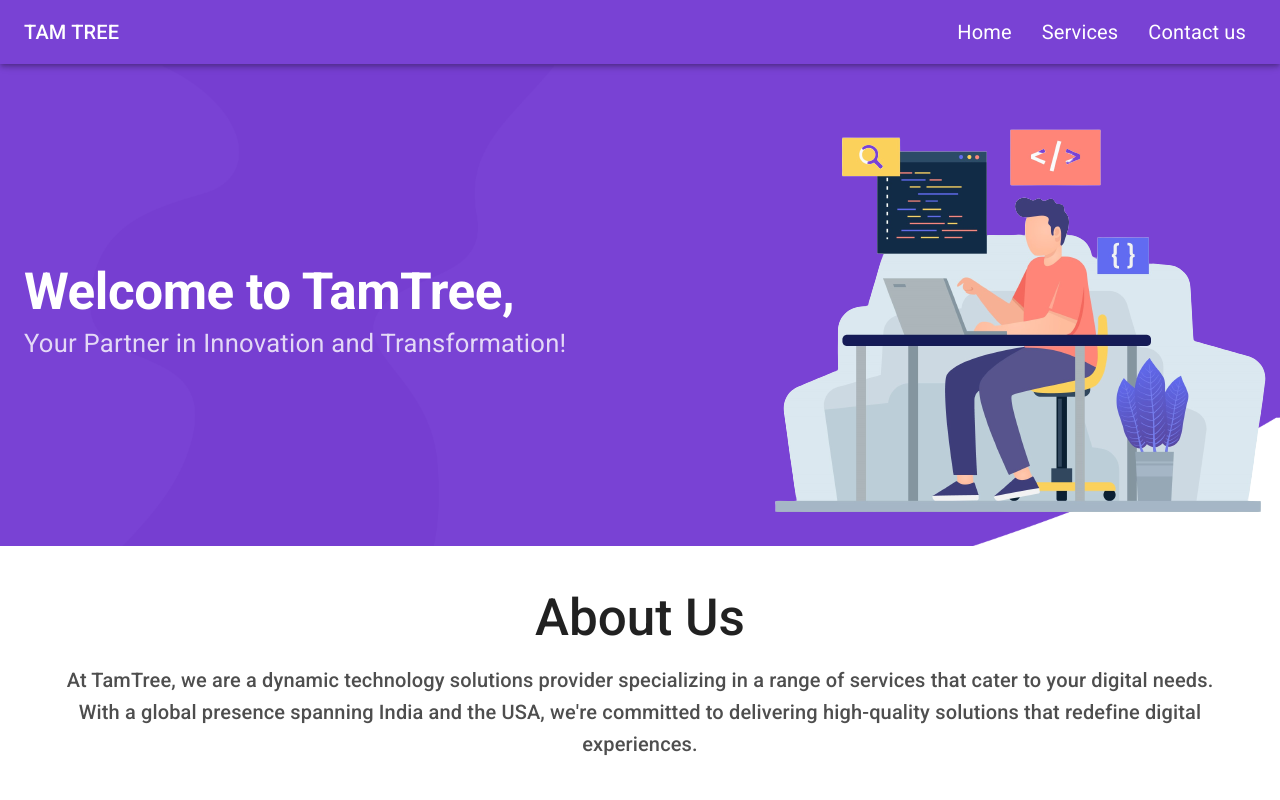
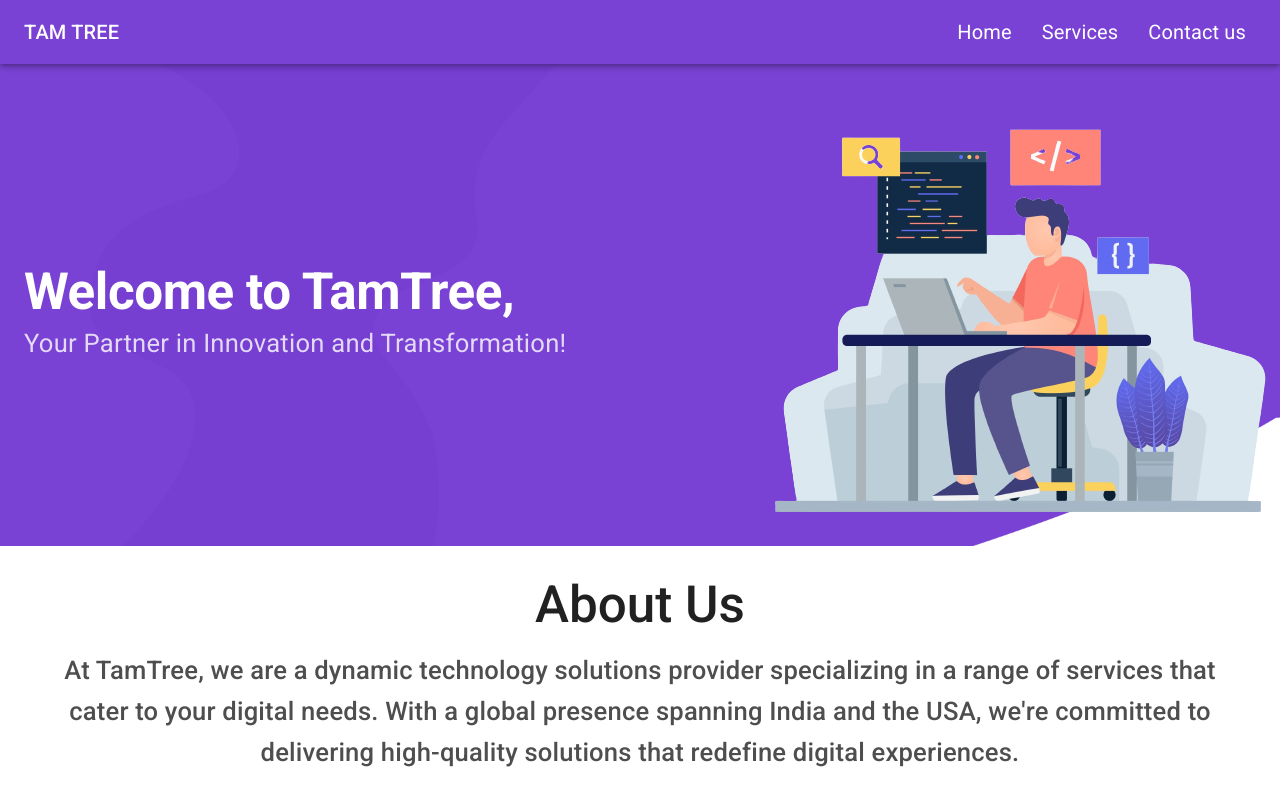
Before and after one commit to praveensumathi/TAM_PORTAL, a React (Vite) app: page / in a window 1280 px wide. Built offline with nearby package versions, Linux system fonts and the light colour scheme.

Commit message:
get code in main

```diff
--- a/src/About.jsx
+++ b/src/About.jsx
@@ -26,8 +26,8 @@ function About() {
           </Typography>
           <Typography
             variant="h6"
-
-            sx={{ textAlign: "center", fontSize:"20px", opacity: 0.8 }}
+            fontSize={matches ? "5vw" : "2vw"}
+            sx={{ textAlign: "center", opacity: 0.8 }}
           >
             At TamTree, we are a dynamic technology solutions provider
             specializing in a range of services that cater to your digital
--- a/src/Contactus.jsx
+++ b/src/Contactus.jsx
@@ -75,7 +75,7 @@ function Contactus() {
                 <Grid item>
                   <Box>
                     <LocationOnIcon sx={{ color: "white" }} />
-                    <Typography variant="body1" fontSize="20px" color="#FB2576">
+                    <Typography variant="body1" fontSize="20px" color="#FB2576" sx={{textDecoration:"underline"  ,textDecorationThickness:"2px"}}>
                       India Office:
                     </Typography>
                     <Typography
--- a/src/Services.jsx
+++ b/src/Services.jsx
@@ -76,8 +76,7 @@ export default function Services() {
           gap: 5,
           margin: "auto",
           padding: "15px",
-          // justifyContent: isSmallScreen ? "center" : "flex-start",
-          // justifyContent: isMediumScreen ? "center" : "flex-start",
+
         }}
       >
         {image2.map((item, index) => (
@@ -105,7 +104,6 @@ export default function Services() {
             >
               <CardMedia
                 component="img"
-                // height="200px"
                 image={item.img}
                 alt="green iguana"
                 sx={{
```
Also changed, not shown: src/App.css (+1 -11 lines).
